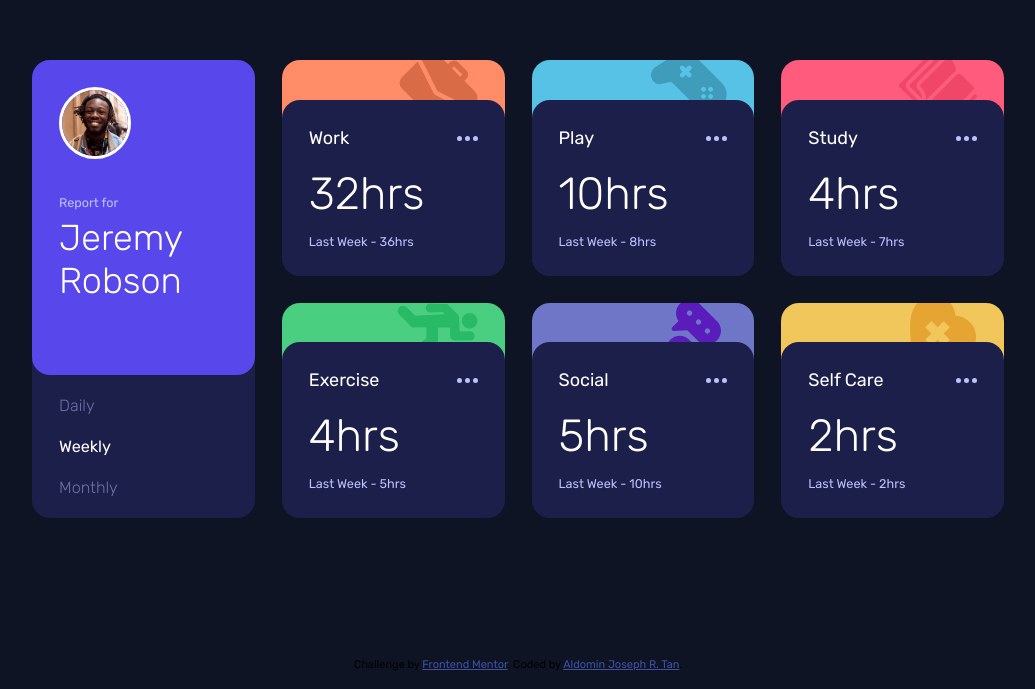
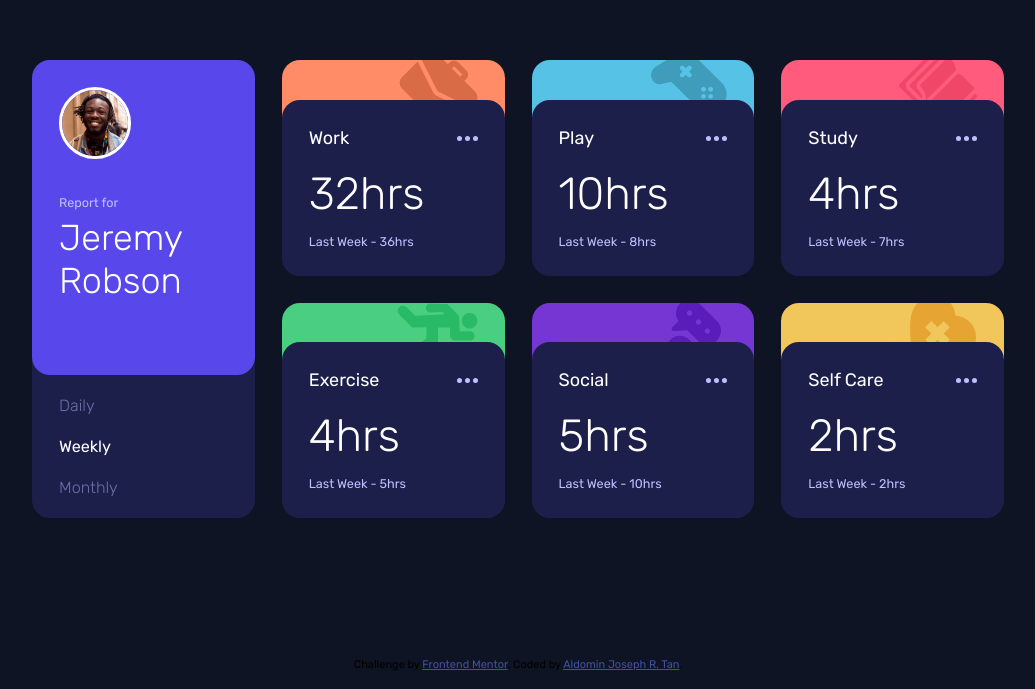
Before and after one commit to AJ-Tan/10.-Frontend-Mentor---Time-Tracking-Record-HTML-SASS-JS-, a plain HTML site: page index.html in a window 1280 px wide. Shown: the part 111-800 px from the top of the page, without its empty margins (122-1157 px from the left). Drawn offline with Linux system fonts and the light colour scheme.

Commit message:
Update: .bg-purple value

```diff
--- a/scss/layouts/_index.scss
+++ b/scss/layouts/_index.scss
@@ -18,7 +18,7 @@
    top: 0rem;
 }
 .bg-purple {
-   background: linear-gradient(0deg, transparent 50%, var(--purple-500) 50%);
+   background: linear-gradient(0deg, transparent 50%, var(--purple) 50%);
 }
 .bg-yellow {
    background: linear-gradient(0deg, transparent 50%, var(--yellow) 50%);
```
Also changed, not shown: dist/style.css, 1 other file.
